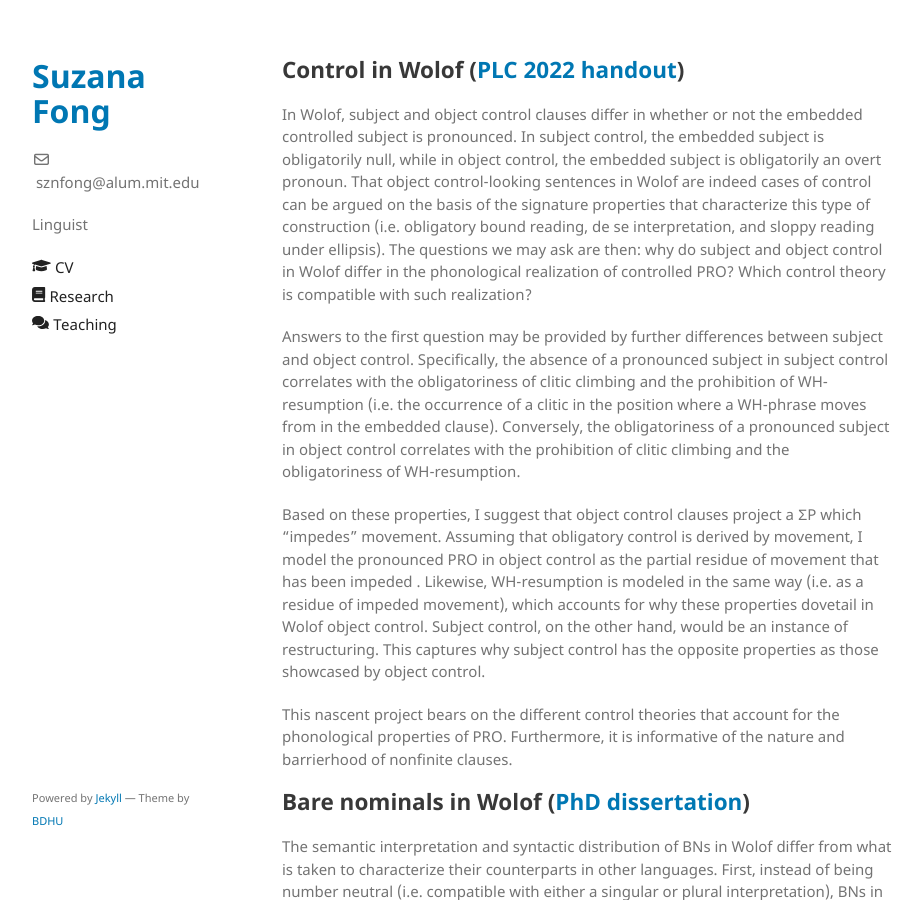
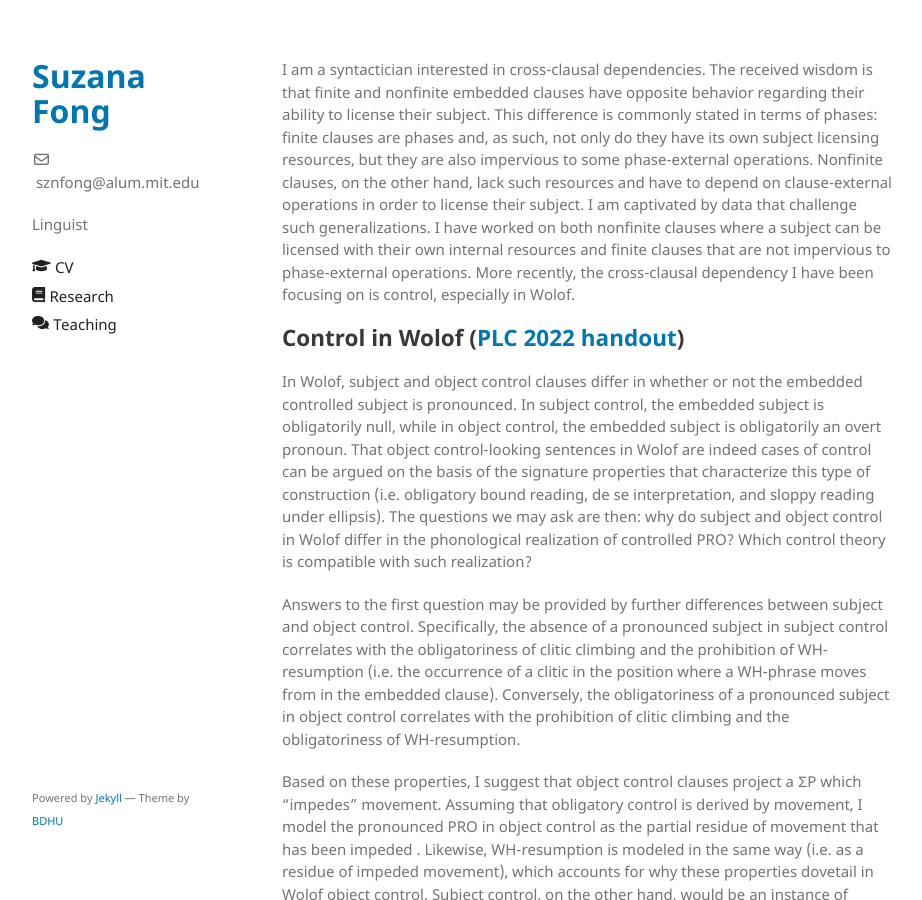
Before and after one commit to sznfng/sznfng.github.io, a Jekyll site: the page built from research.md, in a window 1280 px wide and 900 px high. Shown: the whole window, without its empty margins (178-1100 px from the left). Built offline with Jekyll 4.4.1, drawn with Linux system fonts in a browser that asks for light colours.

Commit message:
Update research.md

```diff
--- a/research.md
+++ b/research.md
@@ -2,6 +2,8 @@
 layout: default
 title: Research
 ---
+
+I am a syntactician interested in cross-clausal dependencies. The received wisdom is that finite and nonfinite embedded clauses have opposite behavior regarding their ability to license their subject. This difference is commonly stated in terms of phases: finite clauses are phases and, as such, not only do they have its own subject licensing resources, but they are also impervious to some phase-external operations. Nonfinite clauses, on the other hand, lack such resources and have to depend on clause-external operations in order to license their subject. I am captivated by data that challenge such generalizations. I have worked on both nonfinite clauses where a subject can be licensed with their own internal resources and finite clauses that are not impervious to phase-external operations. More recently, the cross-clausal dependency I have been focusing on is control, especially in Wolof.
 
 ## Control in Wolof ([PLC 2022 handout](https://sznfng.github.io/Control_in_Wolof_PLC2022.pdf))
 
```
